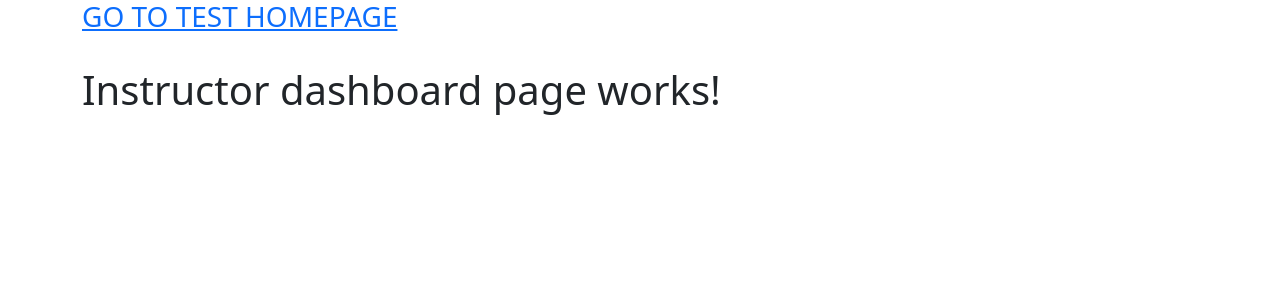
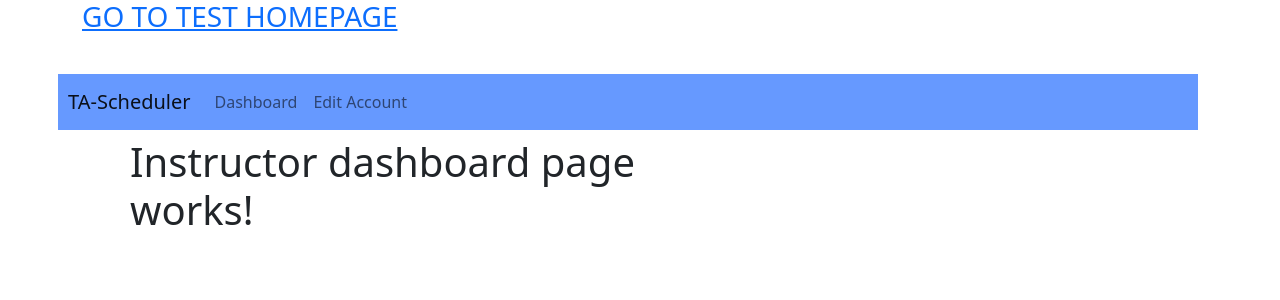
Before and after one commit to schiltz3/361Group3Project, a Django app: page /dashboard/instructor/ in a window 1280 px wide. Shown: the top 300 px of the page. Run offline with Django 3.2, Linux system fonts and the light colour scheme; some libraries are stand-ins or nearby versions.

Commit message:
added new method to AccountUtil. changed nav bar, so it displays differently based on user account.

```diff
--- a/CS361Group3Project/templates/dashboard/instructor.html
+++ b/CS361Group3Project/templates/dashboard/instructor.html
@@ -1,5 +1,5 @@
-{% extends "base.html" %}
+{% extends "bar_base.html" %}
 
-{% block content %}
+{% block application_pane %}
     <h1> Instructor dashboard page works! </h1>
-{% endblock content %}
+{% endblock application_pane %}
--- a/CS361Group3Project/templates/dashboard/ta.html
+++ b/CS361Group3Project/templates/dashboard/ta.html
@@ -1,5 +1,5 @@
-{% extends "base.html" %}
+{% extends "bar_base.html" %}
 
-{% block content %}
+{% block application_pane %}
     <h1> TA dashboard page works! </h1>
-{% endblock content %}
+{% endblock application_pane %}
--- a/CS361Group3Project/templates/elements/bar.html
+++ b/CS361Group3Project/templates/elements/bar.html
@@ -4,19 +4,39 @@ bar is a template which takes a list or iterator of BarItem objects and creates
 {% endcomment %}
 <div class="container-fluid px-0 py-2">
     <nav class="navbar navbar-expand-lg navbar-light" style="background-color: #6699ff; padding-left: 10px">
-     <a class="navbar-brand" href="#">TA-Scheduler</a>
+     <a class="navbar-brand" href="">TA-Scheduler</a>
 
     <div>
      <ul class="navbar-nav mr-auto">
-        <li class="nav-item active">
-         <a class="nav-link" href="">Dashboard </a>
-        </li>
-        <li class="nav-item">
-            <a class="nav-link" href="{% url 'create-account' %}">Create Accounts </a>
-        </li>
-         <li class="nav-item">
-            <a class="nav-link" href="{% url 'create-course' %}">Create Courses</a>
-        </li>
+
+         {% if group == "admin" %}
+            <li class="nav-item">
+                <a class="nav-link" href="{% url 'admin-dashboard' %}">Dashboard</a>
+            </li>
+            <li class="nav-item">
+                <a class="nav-link" href="{% url 'create-account' %}">Create Account</a>
+            </li>
+            <li class="nav-item">
+                <a class="nav-link" href="{% url 'create-course' %}">Create Course</a>
+            </li>
+            <li class="nav-item">
+                <a class="nav-link" href="{% url 'delete-course' %}">Delete Course</a>
+            </li>
+         {% elif group == "instructor" %}
+            <li class="nav-item">
+                <a class="nav-link" href="{% url 'instructor-dashboard' %}">Dashboard</a>
+            </li>
+            <li class="nav-item">
+                <a class="nav-link" href="{% url 'edit-account' %}">Edit Account</a>
+            </li>
+         {% else %}
+            <li class="nav-item">
+                <a class="nav-link" href="{% url 'ta-dashboard' %}">Dashboard</a>
+            </li>
+            <li class="nav-item">
+                <a class="nav-link" href="{% url 'edit-account' %}">Edit Account</a>
+            </li>
+         {% endif %}
      </ul>
     </div>
     </nav>
--- a/TA_Scheduler/views/account/create.py
+++ b/TA_Scheduler/views/account/create.py
@@ -6,7 +6,8 @@ from TA_Scheduler.utilities.AccountUtil import AccountUtil
 
 class CreateAccount(View):
     def get(self, request):
-        return render(request, "account/create.html", {"message": " "})
+        group = AccountUtil.getUserGroup(user=request.user)
+        return render(request, "account/create.html", {"message": " ", "group": group})
 
     def post(self, request):
 
--- a/TA_Scheduler/views/course/create.py
+++ b/TA_Scheduler/views/course/create.py
@@ -121,10 +121,10 @@ class CreateCourse(View):
         :pre: request must not be null
         :post: rendered response
         """
-
         context = {
             msg_type: msg,
             "tas": AccountUtil.getTAs(),
             "instructors": AccountUtil.getInstructors(),
+            "group": AccountUtil.getUserGroup(user=request.user),
         }
         return render(request, self.TEMPLATE, context)
--- a/TA_Scheduler/views/course/delete.py
+++ b/TA_Scheduler/views/course/delete.py
@@ -2,6 +2,7 @@ from typing import List
 from django.shortcuts import redirect, render
 from django.views import View
 from TA_Scheduler.utilities.CourseUtil import CourseUtil
+from TA_Scheduler.utilities.AccountUtil import AccountUtil
 from TA_Scheduler.utilities.RedirectUtil import RedirectUtil
 
 
@@ -20,10 +21,11 @@ class DeleteCourse(View):
         :post: None
         """
         courses = CourseUtil.getAllCourses()
+        group = AccountUtil.getUserGroup(user=request.user)
         return RedirectUtil.admin(
             request,
             "delete courses",
-            render(request, self.TEMPLATE, {"courses": courses}),
+            render(request, self.TEMPLATE, {"courses": courses, "group": group}),
         )
 
     def post(self, request):
--- a/TA_Scheduler/views/dashboard/admin.py
+++ b/TA_Scheduler/views/dashboard/admin.py
@@ -1,7 +1,9 @@
-from django.shortcuts import render, redirect
+from django.shortcuts import render
 from django.views import View
+from TA_Scheduler.utilities.AccountUtil import AccountUtil
 
 
 class AdminDashboard(View):
     def get(self, request):
-        return render(request, "dashboard/admin.html", {})
+        group = AccountUtil.getUserGroup(user=request.user)
+        return render(request, "dashboard/admin.html", {"group": group})
--- a/TA_Scheduler/views/dashboard/instructor.py
+++ b/TA_Scheduler/views/dashboard/instructor.py
@@ -4,4 +4,10 @@ from django.views import View
 
 class InstructorDashboard(View):
     def get(self, request):
-        return render(request, "dashboard/instructor.html", {})
+        if request.user.groups.filter(name="admin").exists():
+            group = "admin"
+        elif request.user.groups.filter(name="instructor").exists():
+            group = "instructor"
+        else:
+            group = "ta"
+        return render(request, "dashboard/instructor.html", {"group": group})
```
Also changed, not shown: TA_Scheduler/utilities/AccountUtil.py (+9 -0 lines).
